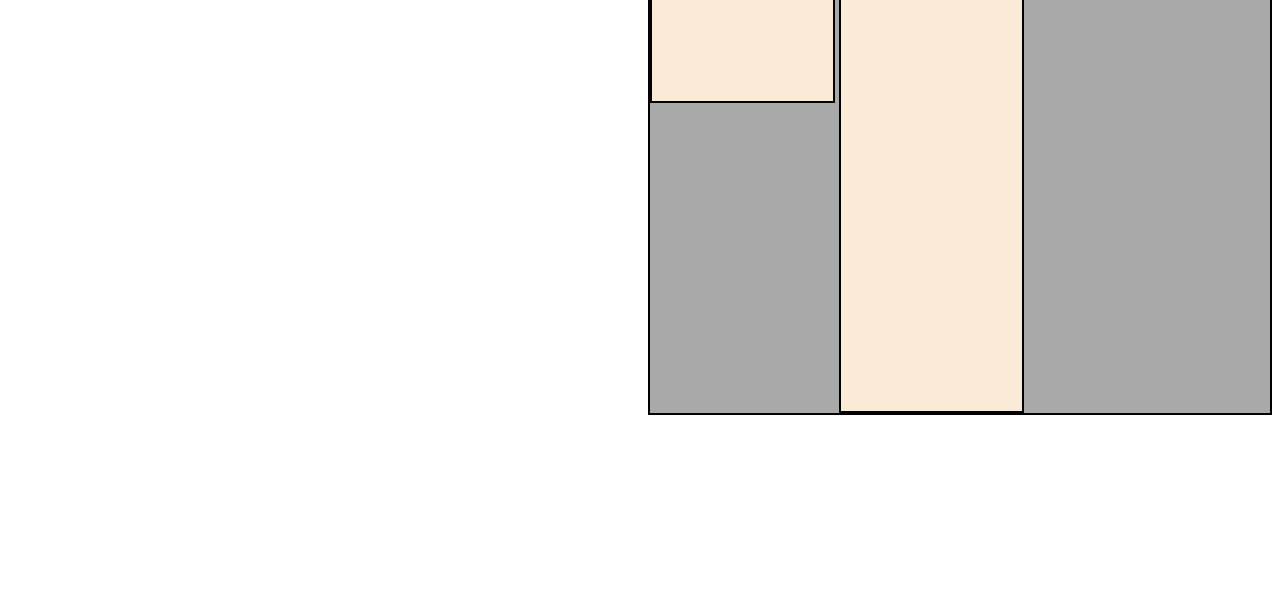
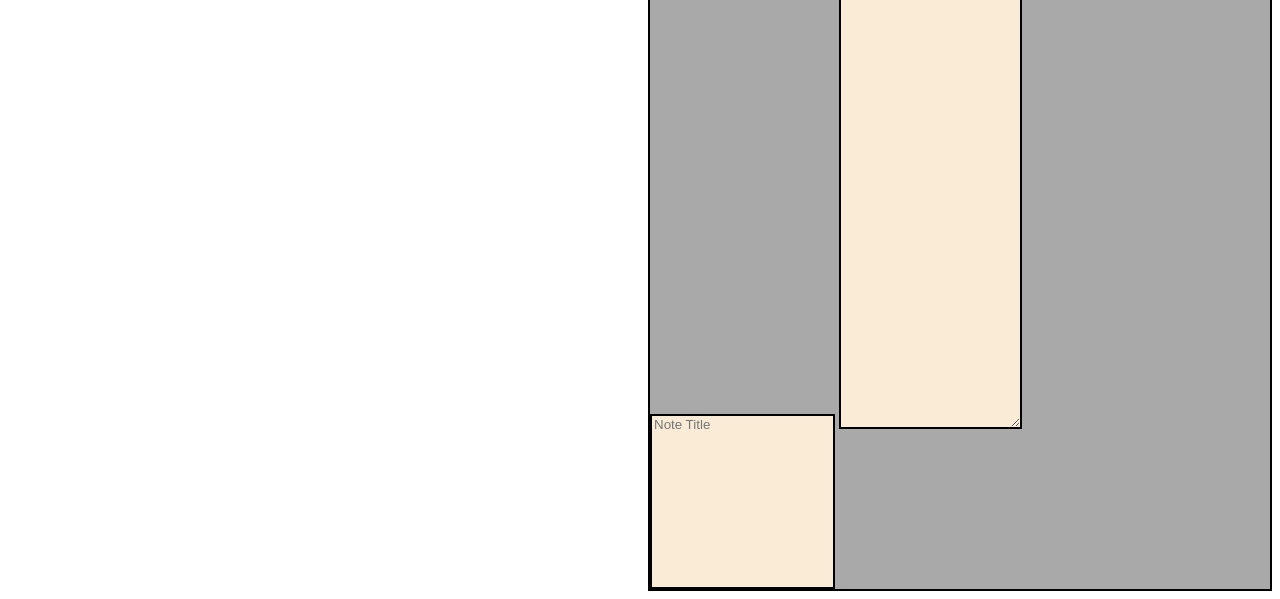
Before and after one commit to syd9f/note-taker, a website: page public/pages/notes.html in a window 1280 px wide. Shown: the part 220-819 px from the top of the page. Drawn offline with Linux system fonts and the light colour scheme; no server answers.

Commit message:
changed note body to textarea for multiple lines

```diff
--- a/db/notes.json
+++ b/db/notes.json
@@ -7,4 +7,4 @@
         "title": "New Note",
         "body": "Wow, Another Note!"
     }
-]{"title":"hi","body":"ok"}
+]
--- a/public/pages/notes.html
+++ b/public/pages/notes.html
@@ -20,7 +20,7 @@
       <!-- Right column: create and save new note -->
       <section class="right-col">
         <input type="text" id="note-name" placeholder="Note Title">
-        <input type="text" id="note-text" placeholder="Enter note text here...">
+        <textarea id="note-text" placeholder="Enter note text here..."></textarea>
       </section>
     </div>
     <script src="../index.js"></script>
```
